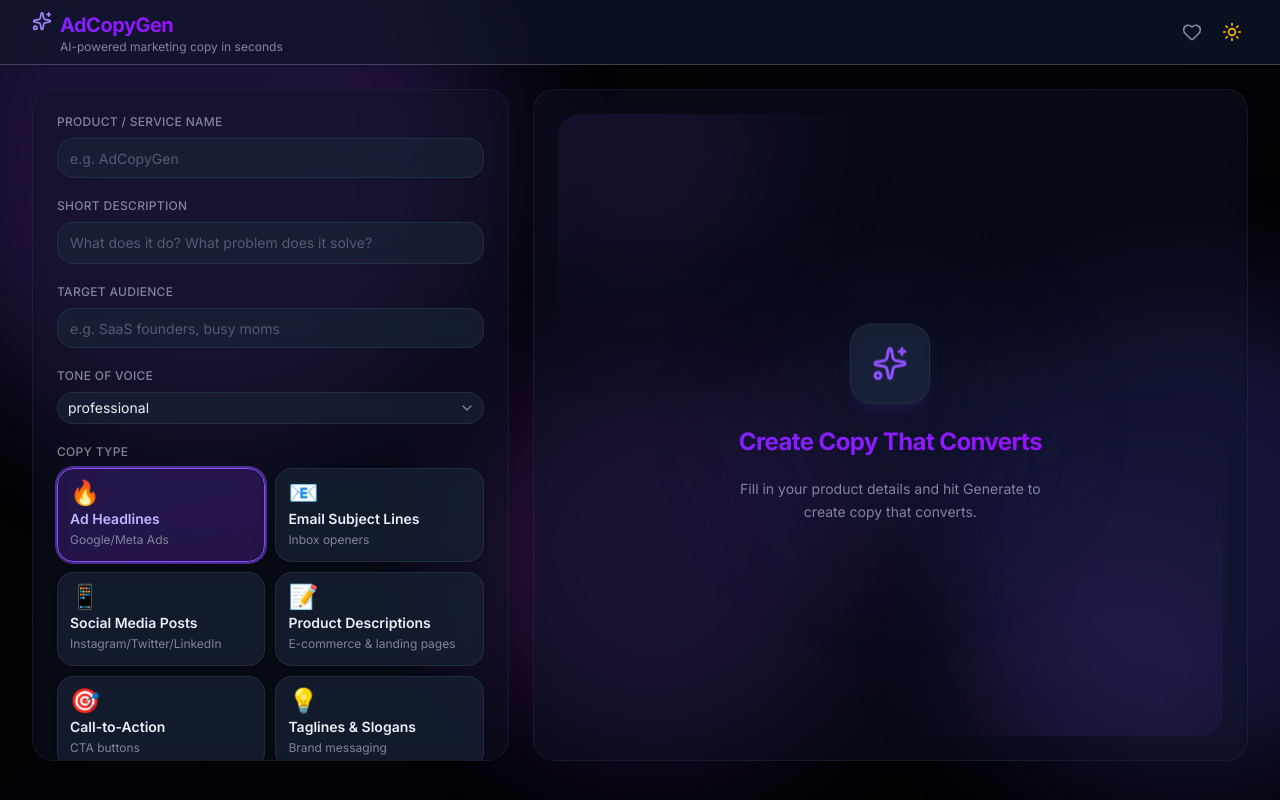
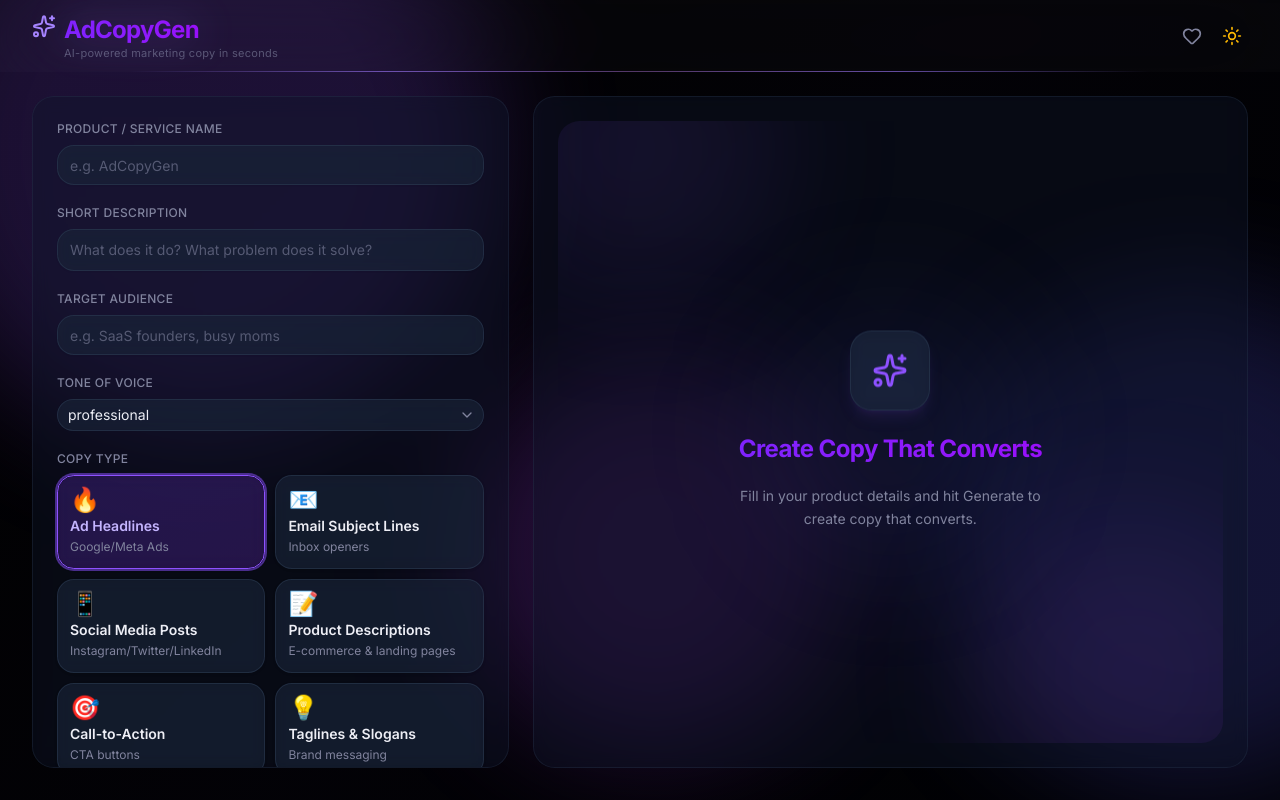
Before and after one commit to CheePheng/AdCopyGen, a Next.js app: page / in a window 1280 px wide. Built offline with nearby package versions, Linux system fonts and the light colour scheme.

Commit message:
feat: upgrade header with glow line, tighter tracking, and premium blur
Co-Authored-By: Claude Opus 4.6 <noreply@anthropic.com>

```diff
--- a/components/Header.tsx
+++ b/components/Header.tsx
@@ -25,10 +25,10 @@ export function Header({ onToggleFavorites, favoritesCount }: HeaderProps) {
       initial={{ opacity: 0, y: -16 }}
       animate={{ opacity: 1, y: 0 }}
       transition={{ duration: 0.5, ease: [0.22, 1, 0.36, 1] }}
-      className="sticky top-0 z-50 w-full backdrop-blur-xl bg-white/70 dark:bg-slate-900/70 border-b border-white/20"
+      className="sticky top-0 z-50 w-full backdrop-blur-2xl bg-white/60 dark:bg-white/[0.02] header-glow-line"
     >
       <div className="mx-auto max-w-7xl px-4 sm:px-6 lg:px-8">
-        <div className="flex h-16 items-center justify-between">
+        <div className="flex h-[4.5rem] items-center justify-between">
           {/* Left: Logo + Tagline */}
           <div className="flex flex-col justify-center">
             {/* Logo row */}
@@ -44,22 +44,23 @@ export function Header({ onToggleFavorites, favoritesCount }: HeaderProps) {
                 className="flex items-center justify-center"
               >
                 <Sparkles
-                  className="size-5 text-violet-500 dark:text-violet-400"
+                  className="size-6 text-violet-500 dark:text-violet-400"
                   aria-hidden="true"
                 />
               </motion.div>
               <span
                 className={cn(
-                  "text-xl font-bold tracking-tight",
+                  "text-2xl font-bold tracking-[-0.03em]",
                   "bg-gradient-to-r from-violet-600 to-purple-600",
                   "bg-clip-text text-transparent"
                 )}
+                style={{ filter: "drop-shadow(0 0 20px oklch(0.68 0.20 293 / 0.4))" }}
               >
                 AdCopyGen
               </span>
             </div>
             {/* Tagline — hidden on mobile */}
-            <p className="hidden sm:block text-xs text-muted-foreground leading-none mt-0.5 pl-7">
+            <p className="hidden sm:block text-[11px] tracking-wide text-muted-foreground/60 leading-none mt-0.5 pl-8">
               AI-powered marketing copy in seconds
             </p>
           </div>
```
